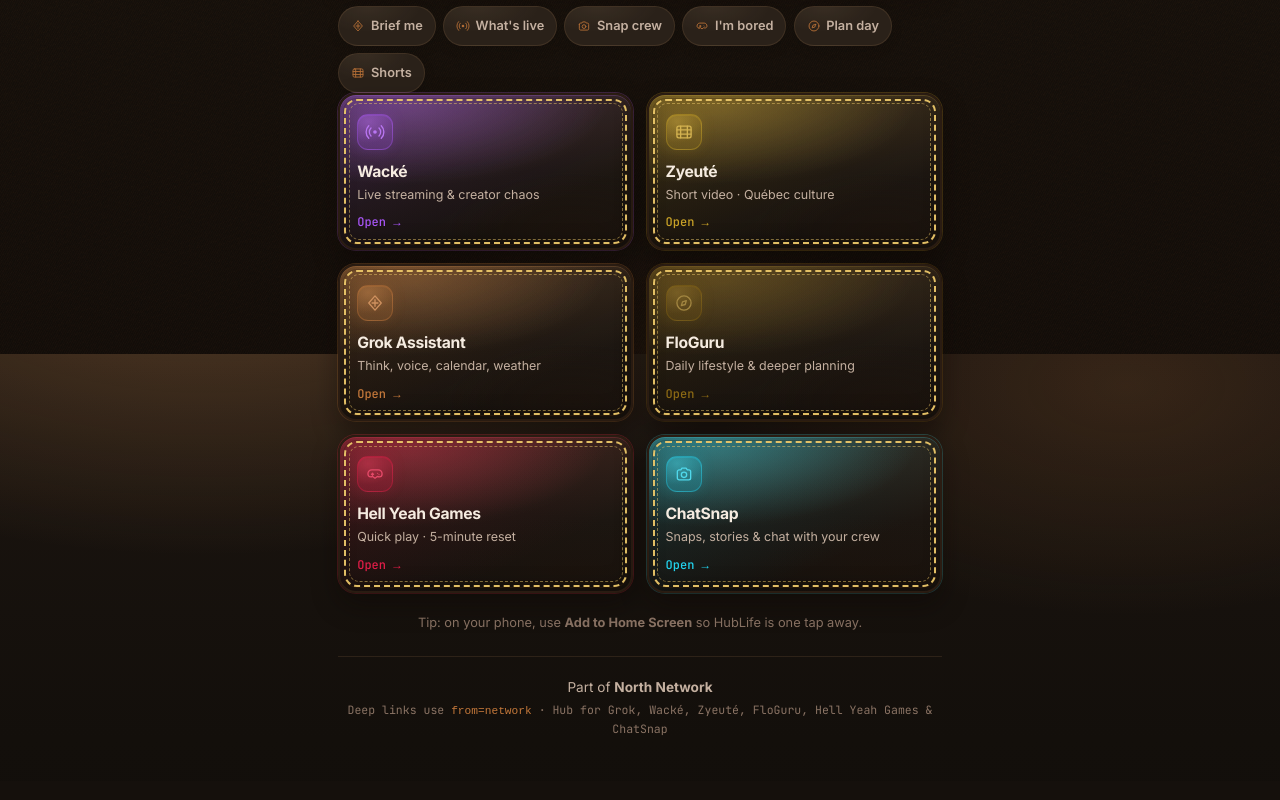
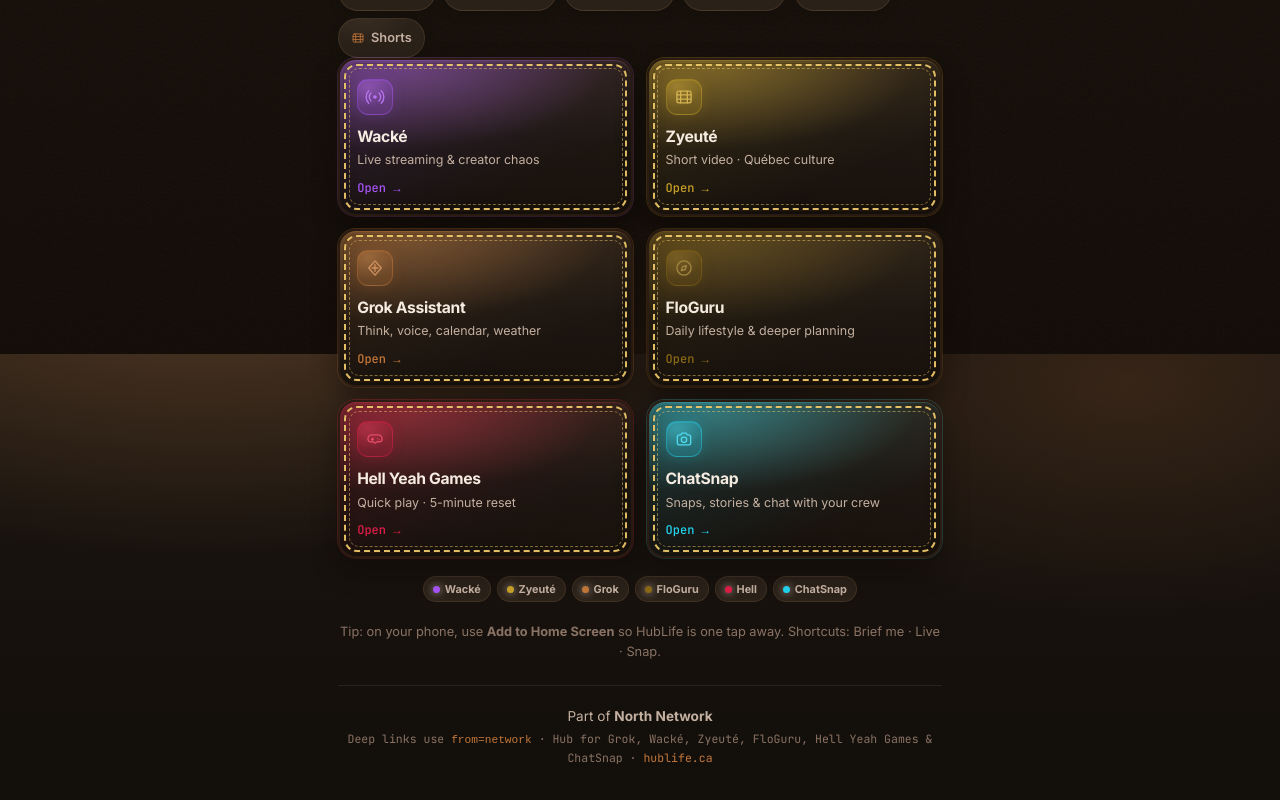
Before and after one commit to brandonlacoste9-tech/hublife, a React (Vite) app: page / in a window 1280 px wide. Shown: the part 446-1246 px from the top of the page. Built offline with nearby package versions, Linux system fonts and the light colour scheme.

Commit message:
Ship full North Network day: polish, health, brand, deep links
HubLife: resume intent, PWA shortcuts, spoke status strip, hide alt skin,
OG image, expanded intent routing, smoke script, PROMPTS/HEALTH docs.

```diff
--- a/src/App.css
+++ b/src/App.css
@@ -195,6 +195,53 @@
   font-size: 0.8rem;
   color: var(--text-faint);
   text-align: center;
+}
+
+/* Compact live status row under the grid */
+.spoke-strip {
+  display: flex;
+  flex-wrap: wrap;
+  gap: 0.4rem;
+  justify-content: center;
+  margin-top: 1.15rem;
+}
+
+.spoke-dot {
+  display: inline-flex;
+  align-items: center;
+  gap: 0.3rem;
+  font-size: 0.68rem;
+  font-weight: 650;
+  color: var(--text-faint);
+  border: 1px solid var(--border);
+  border-radius: 999px;
+  padding: 0.25rem 0.55rem;
+  background: var(--bg-soft);
+}
+
+.spoke-dot i {
+  width: 7px;
+  height: 7px;
+  border-radius: 50%;
+  display: inline-block;
+  box-shadow: 0 0 8px currentColor;
+}
+
+.spoke-dot.ok {
+  color: var(--text-muted);
+}
+
+.spoke-dot.down {
+  opacity: 0.45;
+}
+
+.foot a {
+  color: var(--accent);
+  text-decoration: none;
+}
+
+.foot a:hover {
+  text-decoration: underline;
 }
 
 .hero h2 {
--- a/src/App.tsx
+++ b/src/App.tsx
@@ -6,6 +6,7 @@ import {
   buildNetworkUrl,
   getApp,
   openApp,
+  readLastLaunch,
   routeIntent,
   type NetworkApp,
   type NetworkAppId,
@@ -42,26 +43,54 @@ type Shortcut = {
   label: string;
   appId: NetworkAppId;
   intent: NetworkIntent;
+  campaign: string;
 };
 
 const SHORTCUTS: Shortcut[] = [
-  { label: "Brief me", appId: "grok", intent: "brief" },
-  { label: "What's live", appId: "wacke", intent: "watch" },
-  { label: "Snap crew", appId: "chatsnap", intent: "snap" },
-  { label: "I'm bored", appId: "hellyeah", intent: "play" },
-  { label: "Plan day", appId: "floguru", intent: "plan" },
-  { label: "Shorts", appId: "zyeute", intent: "create" },
+  {
+    label: "Brief me",
+    appId: "grok",
+    intent: "brief",
+    campaign: "hublife_chip_brief",
+  },
+  {
+    label: "What's live",
+    appId: "wacke",
+    intent: "watch",
+    campaign: "hublife_chip_live",
+  },
+  {
+    label: "Snap crew",
+    appId: "chatsnap",
+    intent: "snap",
+    campaign: "hublife_chip_snap",
+  },
+  {
+    label: "I'm bored",
+    appId: "hellyeah",
+    intent: "play",
+    campaign: "hublife_chip_play",
+  },
+  {
+    label: "Plan day",
+    appId: "floguru",
+    intent: "plan",
+    campaign: "hublife_chip_plan",
+  },
+  {
+    label: "Shorts",
+    appId: "zyeute",
+    intent: "create",
+    campaign: "hublife_chip_shorts",
+  },
 ];
 
-type Props = {
-  onSwitchVersion?: () => void;
-};
-
-export default function App({ onSwitchVersion }: Props) {
+export default function App() {
   const [query, setQuery] = useState("");
   const [hint, setHint] = useState<string | null>(null);
   const [now, setNow] = useState(() => new Date());
   const [lastAppId, setLastAppId] = useState<NetworkAppId | null>(null);
+  const [lastIntent, setLastIntent] = useState<NetworkIntent | null>(null);
   const [installHint, setInstallHint] = useState(false);
 
   useEffect(() => {
@@ -70,12 +99,9 @@ export default function App({ onSwitchVersion }: Props) {
   }, []);
 
   useEffect(() => {
-    try {
-      const id = localStorage.getItem("hublife_last_app") as NetworkAppId | null;
-      if (id && getApp(id)) setLastAppId(id);
-    } catch {
-      /* ignore */
-    }
+    const last = readLastLaunch();
+    if (last.appId) setLastAppId(last.appId);
+    if (last.intent) setLastIntent(last.intent);
     try {
       const standalone =
         window.matchMedia("(display-mode: standalone)").matches ||
@@ -86,26 +112,64 @@ export default function App({ onSwitchVersion }: Props) {
     } catch {
       /* ignore */
     }
+
+    // PWA shortcuts: /?shortcut=brief|live|snap
+    try {
+      const sp = new URLSearchParams(window.location.search);
+      const sc = sp.get("shortcut");
+      if (!sc) return;
+      const map: Record<string, { appId: NetworkAppId; intent: NetworkIntent; campaign: string }> =
+        {
+          brief: { appId: "grok", intent: "brief", campaign: "hublife_pwa_brief" },
+          live: { appId: "wacke", intent: "watch", campaign: "hublife_pwa_live" },
+          snap: {
+            appId: "chatsnap",
+            intent: "snap",
+            campaign: "hublife_pwa_snap",
+          },
+        };
+      const hit = map[sc];
+      if (!hit) return;
+      const app = getApp(hit.appId);
+      if (!app?.url) return;
+      openApp(app, { intent: hit.intent, campaign: hit.campaign });
+      setLastAppId(hit.appId);
+      setLastIntent(hit.intent);
+      const url = new URL(window.location.href);
+      url.searchParams.delete("shortcut");
+      window.history.replaceState({}, "", url.pathname + url.search + url.hash);
+    } catch {
+      /* ignore */
+    }
   }, []);
 
   const readyCount = useMemo(() => APPS.filter((a) => a.url).length, []);
   const lastApp = lastAppId ? getApp(lastAppId) : undefined;
 
-  const launch = (app: NetworkApp, intent?: NetworkIntent) => {
+  const launch = (
+    app: NetworkApp,
+    intent?: NetworkIntent,
+    campaign?: string,
+  ) => {
     if (!app.url) {
       setHint(`${app.name} URL coming soon.`);
       return;
     }
+    const useIntent = intent ?? app.intentDefault;
     setHint(null);
     setLastAppId(app.id);
-    openApp(app, intent ? { intent } : undefined);
+    setLastIntent(useIntent);
+    openApp(app, {
+      intent: useIntent,
+      campaign: campaign ?? "hublife_tile",
+    });
   };
 
   const onSubmit = (e: FormEvent) => {
     e.preventDefault();
     const hit = routeIntent(query);
     if (!hit) {
-      setHint("Try: briefing, live, snap, bored, plan my day, shorts…");
+      setHint("Try: briefing · live · snap · bored · plan · shorts");
       return;
     }
     const app = getApp(hit.appId);
@@ -116,18 +180,28 @@ export default function App({ onSwitchVersion }: Props) {
     }
     setHint(`Opening ${hit.label}…`);
     setLastAppId(app.id);
-    openApp(app, { intent: hit.intent });
+    setLastIntent(hit.intent);
+    openApp(app, { intent: hit.intent, campaign: "hublife_search" });
   };
 
   const openBriefing = () => {
     const grok = getApp("grok");
     if (!grok?.url) return;
     setLastAppId("grok");
+    setLastIntent("brief");
     const url = buildNetworkUrl(grok, {
       intent: "brief",
       campaign: "hublife_brief",
     });
-    if (url) window.open(url, "_blank", "noopener,noreferrer");
+    if (url) {
+      try {
+        localStorage.setItem("hublife_last_app", "grok");
+        localStorage.setItem("hublife_last_intent", "brief");
+      } catch {
+        /* ignore */
+      }
+      window.open(url, "_blank", "noopener,noreferrer");
+    }
   };
 
   return (
@@ -149,19 +223,9 @@ export default function App({ onSwitchVersion }: Props) {
             <span className="clock-time">{formatClock(now)}</span>
             <span className="clock-date">{formatDate(now)}</span>
           </p>
-          <p className="ready-pill">
+          <p className="ready-pill" title="All North Network spokes linked">
             {readyCount}/{APPS.length} live
           </p>
-          {onSwitchVersion ? (
-            <button
-              type="button"
-              className="version-switch"
-              onClick={onSwitchVersion}
-              title="Optional blue glass preview — not the main hub"
-            >
-              Preview alt skin
-            </button>
-          ) : null}
         </div>
       </header>
 
@@ -179,17 +243,28 @@ export default function App({ onSwitchVersion }: Props) {
 
           <button type="button" className="cta-brief" onClick={openBriefing}>
             Morning briefing
-            <span>Opens Grok Assistant with intent=brief</span>
+            <span>Grok · weather, calendar, what matters today</span>
           </button>
 
           {lastApp?.url ? (
             <button
               type="button"
               className="cta-resume"
-              onClick={() => launch(lastApp)}
+              onClick={() =>
+                launch(
+                  lastApp,
+                  lastIntent ?? lastApp.intentDefault,
+                  "hublife_resume",
+                )
+              }
             >
               <AppIcon id={lastApp.id} size={15} />
-              <span>Resume {lastApp.name}</span>
+              <span>
+                Resume {lastApp.name}
+                {lastIntent && lastIntent !== lastApp.intentDefault
+                  ? ` · ${lastIntent}`
+                  : ""}
+              </span>
             </button>
           ) : null}
 
@@ -233,7 +308,7 @@ export default function App({ onSwitchVersion }: Props) {
                   type="button"
                   className={`chip ${live ? "" : "chip-soon"}`}
                   disabled={!live}
-                  onClick={() => app && launch(app, s.intent)}
+                  onClick={() => app && launch(app, s.intent, s.campaign)}
                 >
                   <AppIcon id={s.appId} size={14} />
                   <span>{s.label}</span>
@@ -268,10 +343,23 @@ export default function App({ onSwitchVersion }: Props) {
           })}
         </section>
 
+        <section className="spoke-strip" aria-label="Network status">
+          {APPS.map((app) => (
+            <span
+              key={app.id}
+              className={`spoke-dot ${app.url ? "ok" : "down"}`}
+              title={app.url ? `${app.name} linked` : `${app.name} soon`}
+            >
+              <i style={{ background: app.accent }} />
+              {app.name.split(" ")[0]}
+            </span>
+          ))}
+        </section>
+
         {installHint ? (
           <p className="install-tip">
             Tip: on your phone, use <strong>Add to Home Screen</strong> so
-            HubLife is one tap away.
+            HubLife is one tap away. Shortcuts: Brief me · Live · Snap.
           </p>
         ) : null}
       </main>
@@ -282,7 +370,8 @@ export default function App({ onSwitchVersion }: Props) {
         </p>
         <p className="fine">
           Deep links use <code>from=network</code> · Hub for Grok, Wacké,
-          Zyeuté, FloGuru, Hell Yeah Games &amp; ChatSnap
+          Zyeuté, FloGuru, Hell Yeah Games &amp; ChatSnap ·{" "}
+          <a href="https://hublife.ca">hublife.ca</a>
         </p>
       </footer>
     </div>
--- a/src/Root.tsx
+++ b/src/Root.tsx
@@ -5,10 +5,8 @@ import AppV2 from "./AppV2";
 type Version = "v1" | "v2";
 
 /**
- * Classic cognac HubLife is always the default.
- * Alt skin only when URL has ?v=2 (or you click "Alt skin").
- * We no longer sticky-restore v2 from localStorage — that kept people
- * stuck on the blue aurora preview.
+ * Classic cognac HubLife is the product.
+ * Alt skin (v2) is hidden from the main UI — only ?v=2 for experiments.
  */
 function readInitialVersion(): Version {
   try {
@@ -25,7 +23,6 @@ export default function Root() {
 
   useEffect(() => {
     try {
-      // Clear any old sticky preference so refresh lands on cognac v1
       localStorage.removeItem("hublife_ui_version");
       const url = new URL(window.location.href);
       if (version === "v2") {
@@ -43,6 +40,6 @@ export default function Root() {
     return <AppV2 onSwitchVersion={() => setVersion("v1")} />;
   }
 
-  // Classic cognac shell + line icons (v2 flavour, v1 layout)
-  return <App onSwitchVersion={() => setVersion("v2")} />;
+  // No alt-skin button on the product home
+  return <App />;
 }
--- a/src/lib/network.ts
+++ b/src/lib/network.ts
@@ -90,13 +90,16 @@ export const APPS: NetworkApp[] = [
   },
 ];
 
+const LAST_APP_KEY = "hublife_last_app";
+const LAST_INTENT_KEY = "hublife_last_intent";
+
 export function buildNetworkUrl(
   app: NetworkApp,
   opts?: {
     via?: NetworkAppId;
     intent?: NetworkIntent;
     campaign?: string;
-  }
+  },
 ): string | null {
   if (!app.url) return null;
   const via = opts?.via ?? "hublife";
@@ -112,17 +115,45 @@ export function buildNetworkUrl(
   return u.toString();
 }
 
-export function openApp(
-  app: NetworkApp,
-  opts?: { via?: NetworkAppId; intent?: NetworkIntent }
-) {
-  const href = buildNetworkUrl(app, opts);
-  if (!href) return false;
+export function rememberLaunch(appId: NetworkAppId, intent?: NetworkIntent) {
   try {
-    localStorage.setItem("hublife_last_app", app.id);
+    localStorage.setItem(LAST_APP_KEY, appId);
+    if (intent) localStorage.setItem(LAST_INTENT_KEY, intent);
   } catch {
     /* ignore */
   }
+}
+
+export function readLastLaunch(): {
+  appId: NetworkAppId | null;
+  intent: NetworkIntent | null;
+} {
+  try {
+    const appId = localStorage.getItem(LAST_APP_KEY) as NetworkAppId | null;
+    const intent = localStorage.getItem(
+      LAST_INTENT_KEY,
+    ) as NetworkIntent | null;
+    return {
+      appId: appId && getApp(appId) ? appId : null,
+      intent: intent ?? null,
+    };
+  } catch {
+    return { appId: null, intent: null };
+  }
+}
+
+export function openApp(
+  app: NetworkApp,
+  opts?: {
+    via?: NetworkAppId;
+    intent?: NetworkIntent;
+    campaign?: string;
+  },
+) {
+  const intent = opts?.intent ?? app.intentDefault;
+  const href = buildNetworkUrl(app, { ...opts, intent });
+  if (!href) return false;
+  rememberLaunch(app.id, intent);
   window.open(href, "_blank", "noopener,noreferrer");
   return true;
 }
@@ -137,30 +168,38 @@ export function routeIntent(text: string): {
   if (!t) return null;
 
   if (
-    /\b(brief|briefing|good morning|plan my day|weather|calendar|email|task)\b/.test(
-      t
+    /\b(brief|briefing|good morning|morning brief|weather|calendar|email|task|appointment|schedule)\b/.test(
+      t,
     ) ||
     /\b(decide|think|assistant|grok)\b/.test(t)
   ) {
     return {
       appId: "grok",
-      intent: /\bbrief|morning\b/.test(t) ? "brief" : "ask",
+      intent: /\b(brief|morning|weather|calendar)\b/.test(t) ? "brief" : "ask",
       label: "Grok Assistant",
     };
   }
-  if (/\b(live|stream|watch|wacke|kick|twitch)\b/.test(t)) {
+  if (/\b(live|stream|watch|wacke|kick|twitch|going live)\b/.test(t)) {
     return { appId: "wacke", intent: "watch", label: "Wacké" };
   }
-  if (/\b(clip|zyeute|tiktok|short video|create video)\b/.test(t)) {
+  if (
+    /\b(clip|zyeute|tiktok|short video|shorts|create video|réel|reel)\b/.test(t)
+  ) {
     return { appId: "zyeute", intent: "create", label: "Zyeuté" };
   }
-  if (/\b(bored|game|play|hell yeah)\b/.test(t)) {
+  if (/\b(bored|game|play|hell yeah|arcade|reset)\b/.test(t)) {
     return { appId: "hellyeah", intent: "play", label: "Hell Yeah Games" };
   }
-  if (/\b(floguru|lifestyle|routine|habit)\b/.test(t)) {
+  if (
+    /\b(floguru|lifestyle|routine|habit|plan my day|plan day|planner)\b/.test(
+      t,
+    )
+  ) {
     return { appId: "floguru", intent: "plan", label: "FloGuru" };
   }
-  if (/\b(snap|chatsnap|ghost|story|stories|friends only)\b/.test(t)) {
+  if (
+    /\b(snap|chatsnap|ghost|story|stories|friends only|crew|dm)\b/.test(t)
+  ) {
     return { appId: "chatsnap", intent: "snap", label: "ChatSnap" };
   }
   return null;
```
Also changed, not shown: index.html (+11 -0 lines), public/sw.js (+8 -2 lines), public/manifest.webmanifest, public/og.jpg (added), 4 other files (tests, documents, lock files or other folders).
